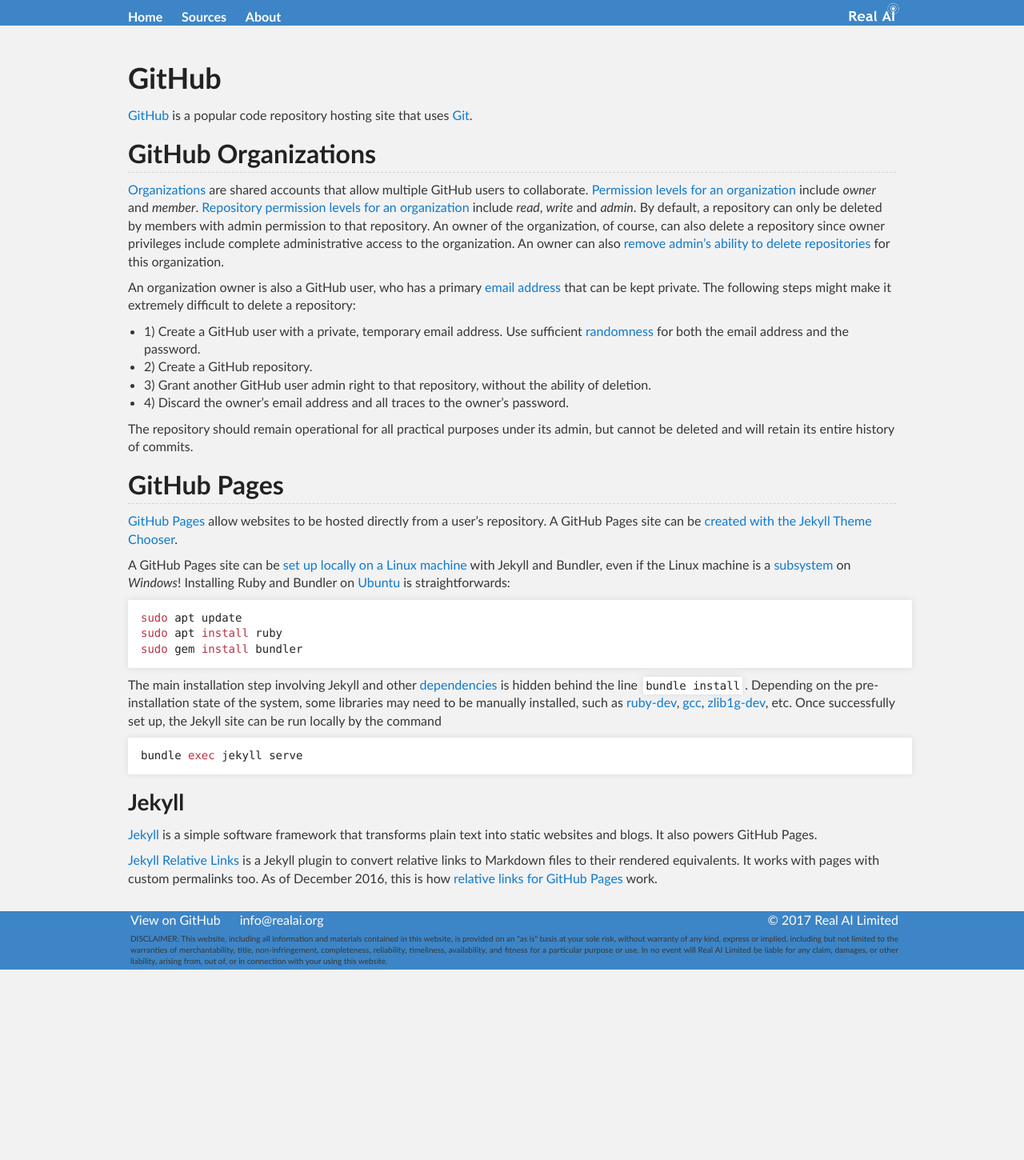
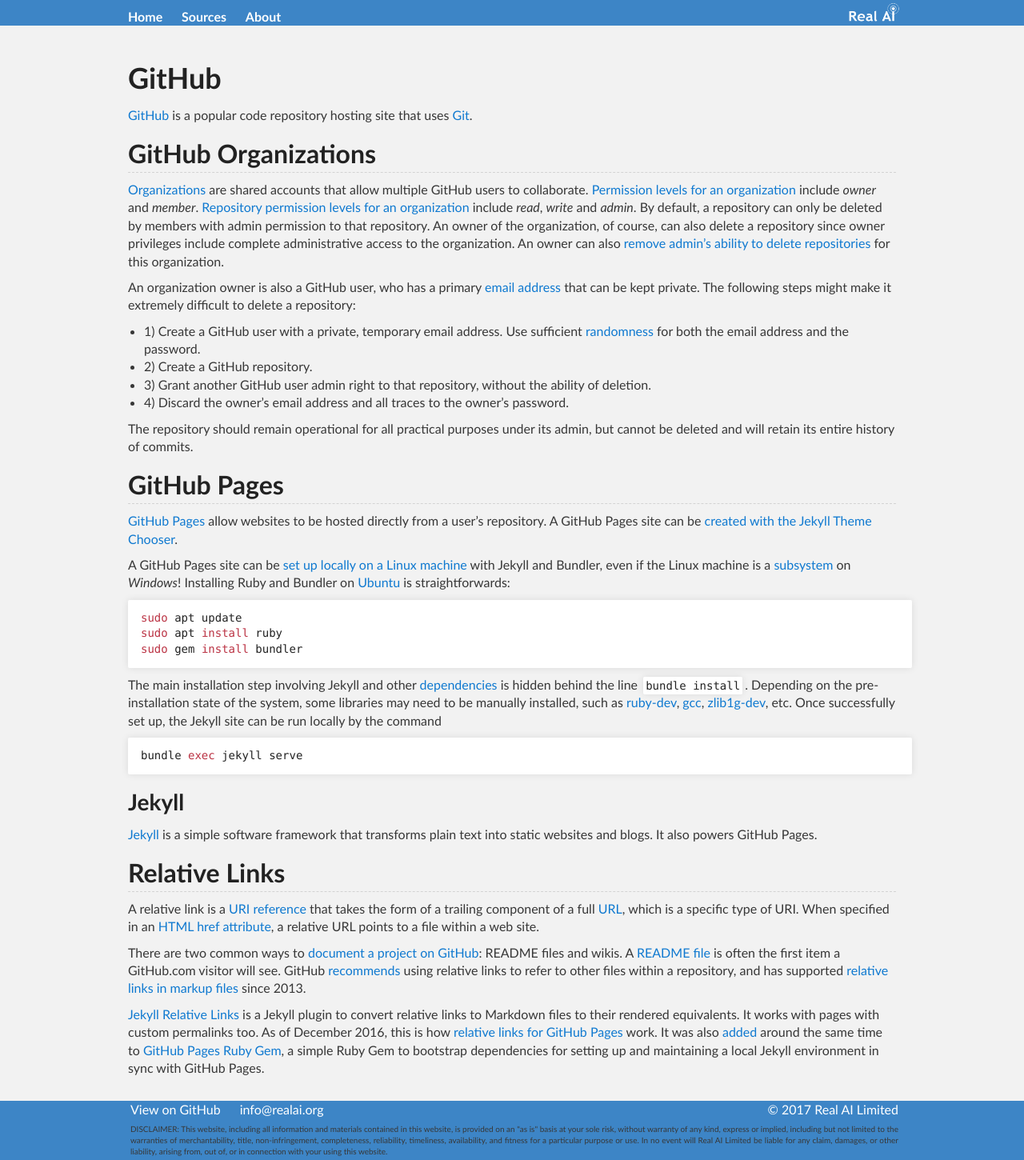
Before and after one commit to Tonywuhk/realai.org, a Jekyll site: the page built from course/github.md, in a window 1280 px wide. Shown: the whole page at 80% size. Built offline with Jekyll 4.4.1, drawn with Linux system fonts in a browser that asks for light colours; our own code applies the rules of GitHub Pages for plain Markdown files; the repository's description, which GitHub fills in, is left out; before the commit the page ends 1212 px from its top, so only the background shows below that.

Commit message:
Add Relative Links to course/github.md

```diff
--- a/course/github.md
+++ b/course/github.md
@@ -41,4 +41,10 @@
 
 [Jekyll](https://jekyllrb.com/) is a simple software framework that transforms plain text into static websites and blogs. It also powers GitHub Pages.
 
-[Jekyll Relative Links](https://github.com/benbalter/jekyll-relative-links) is a Jekyll plugin to convert relative links to Markdown files to their rendered equivalents. It works with pages with custom permalinks too. As of December 2016, this is how [relative links for GitHub Pages](https://github.com/blog/2290-relative-links-for-github-pages) work.
+## Relative Links
+
+A relative link is a [URI reference](https://en.wikipedia.org/wiki/Uniform_Resource_Identifier#URI_references) that takes the form of a trailing component of a full [URL](https://en.wikipedia.org/wiki/URL), which is a specific type of URI. When specified in an [HTML href attribute](https://www.w3schools.com/TagS/att_a_href.asp), a relative URL points to a file within a web site.
+
+There are two common ways to [document a project on GitHub](https://guides.github.com/features/wikis/): README files and wikis. A [README file](https://help.github.com/articles/about-readmes/) is often the first item a GitHub.com visitor will see. GitHub [recommends](https://help.github.com/articles/about-readmes/#relative-links-and-image-paths-in-readme-files) using relative links to refer to other files within a repository, and has supported [relative links in markup files](https://github.com/blog/1395-relative-links-in-markup-files) since 2013.
+
+[Jekyll Relative Links](https://github.com/benbalter/jekyll-relative-links) is a Jekyll plugin to convert relative links to Markdown files to their rendered equivalents. It works with pages with custom permalinks too. As of December 2016, this is how [relative links for GitHub Pages](https://github.com/blog/2290-relative-links-for-github-pages) work. It was also [added](https://github.com/github/pages-gem/pull/360) around the same time to [GitHub Pages Ruby Gem](https://github.com/github/pages-gem), a simple Ruby Gem to bootstrap dependencies for setting up and maintaining a local Jekyll environment in sync with GitHub Pages.
```
